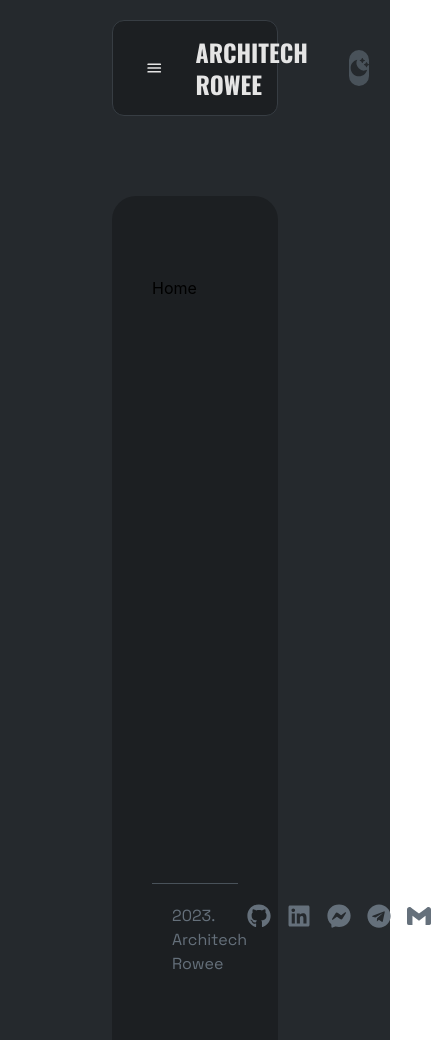
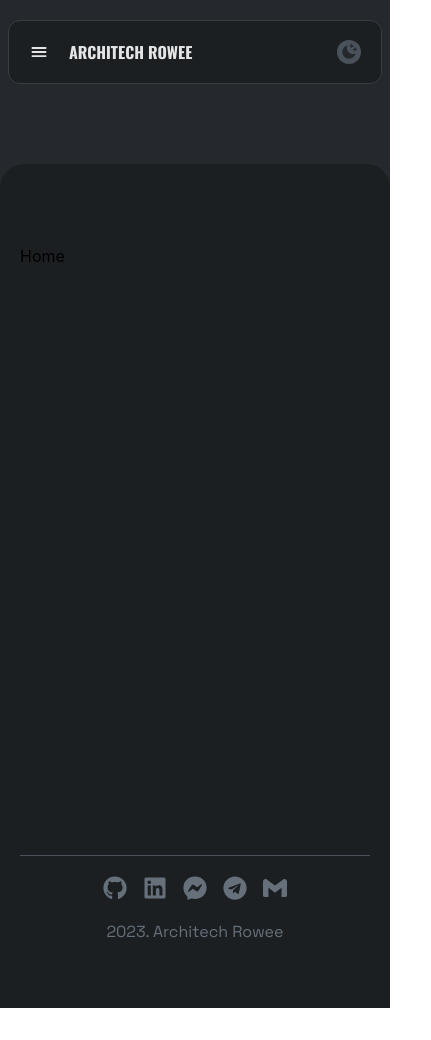
Before and after one commit to Rowee13/architech-rowee-v2, a React (Create React App) app: page / in a window 390 px wide. Shown: the whole page, 431 px wide, since content can reach past the window. After the commit the page ends 1008 px from the top, so only its background shows below. Built offline with nearby package versions, Linux system fonts and the light colour scheme.

Commit message:
Setup Layout, Header, and Footer mobile responsive

```diff
--- a/src/components/Footer.jsx
+++ b/src/components/Footer.jsx
@@ -12,9 +12,9 @@ const Footer = () => {
   return (
     <div className="flex flex-col w-full mt-10 place-content-end">
       <div className="border-b border-bunker-gray-400 w-full h-10" />
-      <div className="flex flex-row justify-between px-5 pt-5 pb-16 font-spacegrotesk text-bunker-gray-100">
+      <div className="flex flex-col-reverse md:flex-row items-center justify-between px-5 pt-5 pb-16 font-spacegrotesk text-bunker-gray-100">
         <a href="/">2023. Architech Rowee</a>
-        <div className="flex flex-row gap-4">
+        <div className="flex flex-row gap-4 pb-5 lg:pb-0">
           <a
             href="https://github.com/Rowee13"
             aria-label="github"
--- a/src/components/Header.jsx
+++ b/src/components/Header.jsx
@@ -6,15 +6,15 @@ import { RiMoonClearFill } from "react-icons/ri";
 const Header = () => {
   return (
     <>
-      <div className="flex flex-row items-center justify-between sticky top-0 mx-28 mt-5 h-24 bg-bunker-gray-900 rounded-xl border border-bunker-gray-600">
+      <div className="flex flex-row items-center justify-between sticky top-0 mx-2 lg:mx-16 xl:mx-28 mt-5 h-16 md:h-24 bg-bunker-gray-900 rounded-xl border border-bunker-gray-600">
         <div className="flex flex-row items-center text-whisper-white">
-          <IoMenu className="w-7 h-7 m-8" />
-          <h1 className="font-oswald font-bold uppercase text-2xl">
+          <IoMenu className="w-5 h-5 md:w-7 md:h-7 m-5 lg:m-8" />
+          <h1 className="font-oswald font-bold uppercase text-base md:text-2xl">
             Architech Rowee
           </h1>
         </div>
-        <div className="flex items-center justify-center rounded-full w-9 h-9 m-8 bg-bunker-gray-400 cursor-pointer hover:bg-bunker-gray-100">
-          <RiMoonClearFill className="w-5 h-5 text-bunker-gray-800" />
+        <div className="flex items-center justify-center rounded-full w-6 h-6 md:w-9 md:h-9 m-5 lg:m-8 bg-bunker-gray-400 cursor-pointer hover:bg-bunker-gray-100">
+          <RiMoonClearFill className="w-4 h-4 md:w-5 md:h-5 text-bunker-gray-800" />
         </div>
       </div>
       <div className="absolute"></div>
--- a/src/components/Layout.jsx
+++ b/src/components/Layout.jsx
@@ -7,7 +7,7 @@ const Layout = ({ children }) => {
   return (
     <>
       <Header />
-      <div className="flex flex-col justify-between bg-bunker-gray-900 min-h-screen mx-28 mt-20 px-10 pt-20 rounded-t-3xl">
+      <div className="flex flex-col justify-between bg-bunker-gray-900 min-h-screen lg:mx-16 xl:mx-28 mt-20 px-5 lg:px-10 pt-20 rounded-t-3xl">
         {children}
         <Footer />
       </div>
--- a/tailwind.config.js
+++ b/tailwind.config.js
@@ -7,6 +7,7 @@ module.exports = {
         "2xs": "280px",
         xs: "360px",
         sm: "412px",
+        md: "717px",
       },
       colors: {
         "whisper-white": "#E5E5E5",
```
Also changed, not shown: src/App.jsx (renamed from src/App.js).
